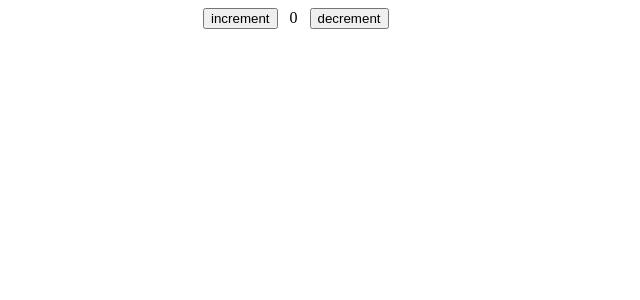
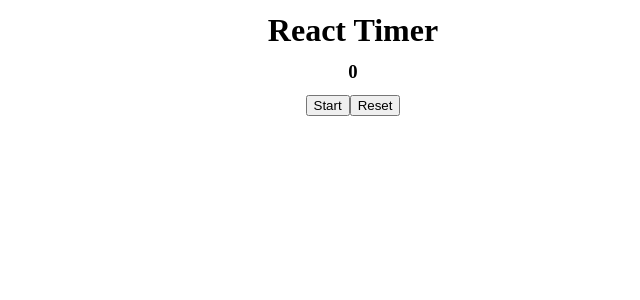
Before and after one commit to maximmorenko/movies, a React (Create React App) app: page / in a window 1280 px wide. Shown: the top 300 px of the page, without its empty margins (287-927 px from the left). Built offline with nearby package versions, Linux system fonts and the light colour scheme.

Commit message:
три основных события жизненого цикла

```diff
--- a/src/App.js
+++ b/src/App.js
@@ -2,13 +2,15 @@ import React from 'react';
 import './App.css';
 // import Book from './components/Book';
 // import Preloader from './components/Preloader';
-import Counter from './components/Counter';
+// import Counter from './components/Counter';
+// import LifeCycle from './components/LifeCycle';
+import Timer from './components/Timer';
 
 const App = () => {
 
   return (
   <div>
-    <Counter />
+    <Timer/>
   </div>
   );
 }
--- /dev/null
+++ b/src/components/LifeCycle.jsx
@@ -0,0 +1,64 @@
+import React, { Component } from 'react';
+// существует три ОСНОВНЫХ события жизненого цикла:
+
+//1. componentDidMount() - событие монтирования
+//2. componentDidUpdate() - событие обновления
+//3. componentWillUnmount() - событие размонтирования
+
+// 1 componentDidMount срабатывает ОДИН раз
+
+// 2 componentDidUpdate срабытывает каждый раз при каком-либо изменении.
+
+// 3 componentWillUnmount срабытывает каждый раз когда удаляется компонентr
+class LifeCycle extends Component {
+    constructor () {
+        super()
+        this.state = {
+            //в начальном состоянии заведем посты
+            posts: [],
+            loading: true,
+            comments: []
+        }
+    }
+    componentDidMount() {
+        console.log('componentDidMount')
+        // запрашиваем посты через фетч
+        // фетч вернет ответ респонс в виде объекта json
+        // в следущем then из json получим нужные нам данные и меняем состояние загрузки loading
+        fetch('https://jsonplaceholder.typicode.com/posts')
+        .then(response => response.json())
+        .then(data => this.setState({posts: data, loading: false}))
+        // полученые данные отправляем в свой стейт
+        // console.log('componentDidMount')
+
+        //заведем счетчик который будет запрашивать комментарии каждые 2 секунды
+        this.timerID = setInterval(() => {
+            fetch('https://jsonplaceholder.typicode.com/comments')
+            .then(response => response.json())
+            .then(data => this.setState({comments: data, loading: false}))
+        }, 2000)
+    }
+    componentDidUpdate() {
+        console.log('componentDidUpdate')
+    }
+    componentWillUnmount() {
+        console.log('componentWillUnmount')
+        // когда мы хотим размонтировать приложение мы должны сделать отмену этого таймера
+        clearInterval(this.timerID)
+    }
+    render() {
+    return (
+        <div>
+            {/* проверяем состояние loading, если true то выводим текст: идет загрузка, если false то отрисовываем посты (желательно через компонент с постами). а пока просто выведем их количество */}
+            {this.state.loading
+            ?
+            <h3>Идет загрузка...</h3>
+            :
+            <h3>Всего было загружено: {this.state.posts.length} постов</h3>
+            }
+        </div>
+    );
+        }
+};
+
+export default LifeCycle;
--- /dev/null
+++ b/src/components/Timer.jsx
@@ -0,0 +1,45 @@
+import React from 'react';
+
+export default class Timer extends React.Component {
+    state = {
+        count: 0,
+        isCounting: false,
+    };
+    handleStart() {
+        this.setState({count: this.state.count + 1})
+    }
+
+    componentDidMount() {
+
+    }
+
+    componentDidUpdate() {}
+
+    componentWillUnmount() {}
+
+    render() {
+        return (
+            <div style={{margin: 'auto', width: '300px'}}>
+                <h1 style={countStyle}>React Timer</h1>
+                <h3 style={countStyle}>{this.state.count}</h3>
+                <div style={countStyle}>
+                {!this.state.isCounting ? (
+                    <button style={buttonStyle} onClick={this.handleStart}>Start</button>
+                ) : (
+                    <button style={buttonStyle} onClick={this.handleStop}>Stop</button>
+                )}
+                <button style={buttonStyle} onClick={this.handleReset}>Reset</button>
+                </div>
+            </div>
+        );
+    }
+}
+
+const buttonStyle = {
+    textAlign: 'center',
+}
+const countStyle = {
+    display: 'block',
+    textAlign: 'center',
+    margin: '0.75rem 0.75rem',
+}
--- a/src/index.js
+++ b/src/index.js
@@ -2,12 +2,12 @@ import React from 'react';
 import ReactDOM from 'react-dom/client';
 import App from './App';
 
-const isLoading = false;// создадим переменную со значение  загрузки, будем его менять вручную, со временем с помощью состоянияю
+//const isLoading = true;// создадим переменную со значение  загрузки, будем его менять вручную, со временем с помощью состоянияю
 
 const root = ReactDOM.createRoot(document.getElementById('root'));
 root.render(
     // принимаеm в приложение значение (состояние) загрузки через пропс: isLoading={isLoading}
   <React.StrictMode>
-    <App isLoading={isLoading}/>
+    <App />
   </React.StrictMode>
 );
```
